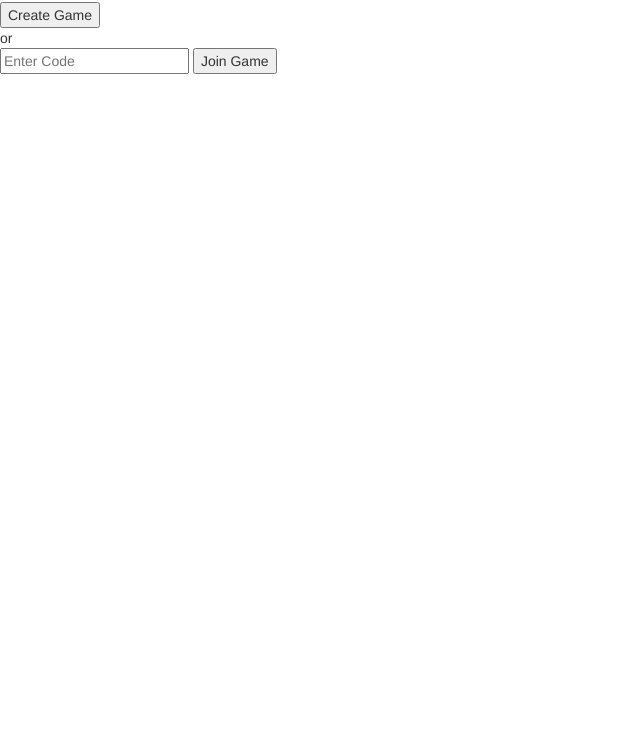
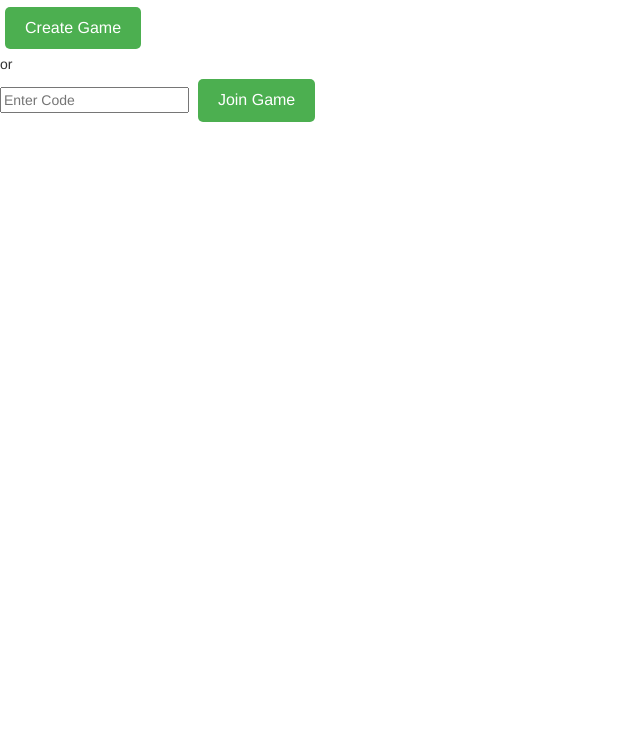
Before and after one commit to Amanaezi/rock-paper-scissors, a website: page client/index.html in a window 1280 px wide. Shown: the part 68-800 px from the top of the page, without its empty margins (0-640 px from the left). Drawn offline with nearby package versions, Linux system fonts and the light colour scheme; no server answers.

Commit message:
fix interface

```diff
--- a/client/style.css
+++ b/client/style.css
@@ -1,12 +1,19 @@
 h1 {
     color: #1a8cd3;
 }
-.rock {
 
+button {
+    padding: 10px 20px;
+    margin: 5px;
+    border: none;
+    background-color: #4caf50;
+    color: white;
+    text-align: center;
+    font-size: 16px;
+    cursor: pointer;
+    border-radius: 5px;
 }
-.paper {
 
+button:hover {
+    background-color: #45a049;
 }
-.scissor {
-
-}
```
